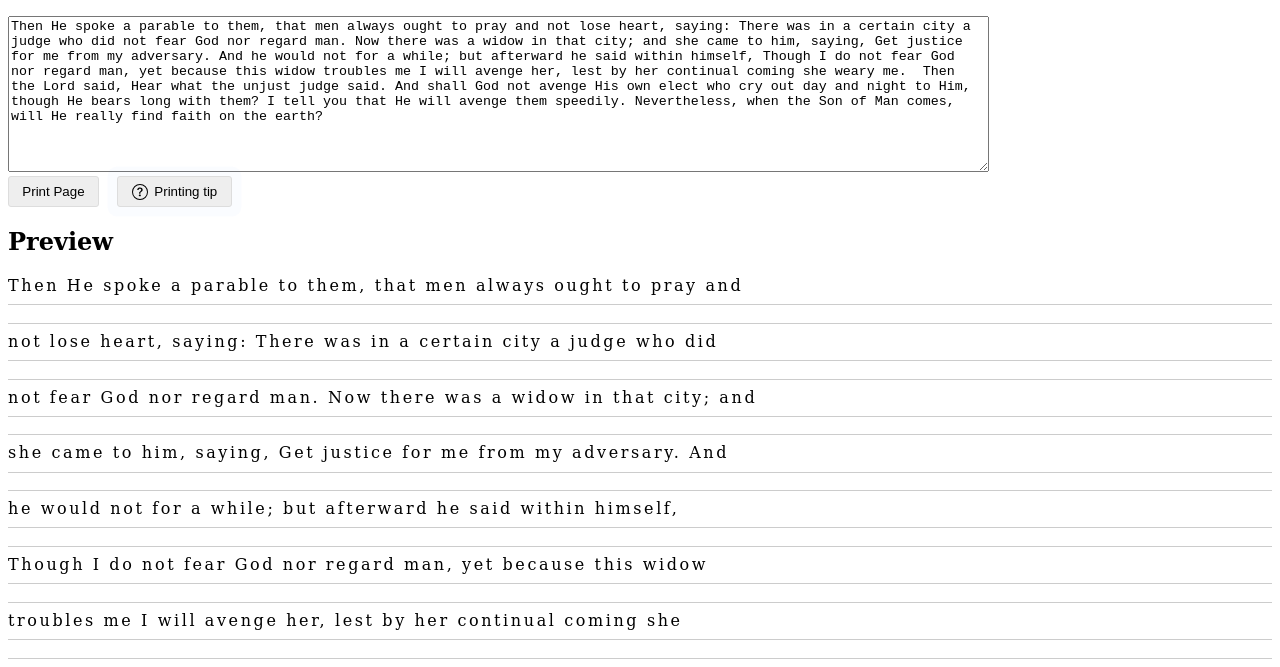
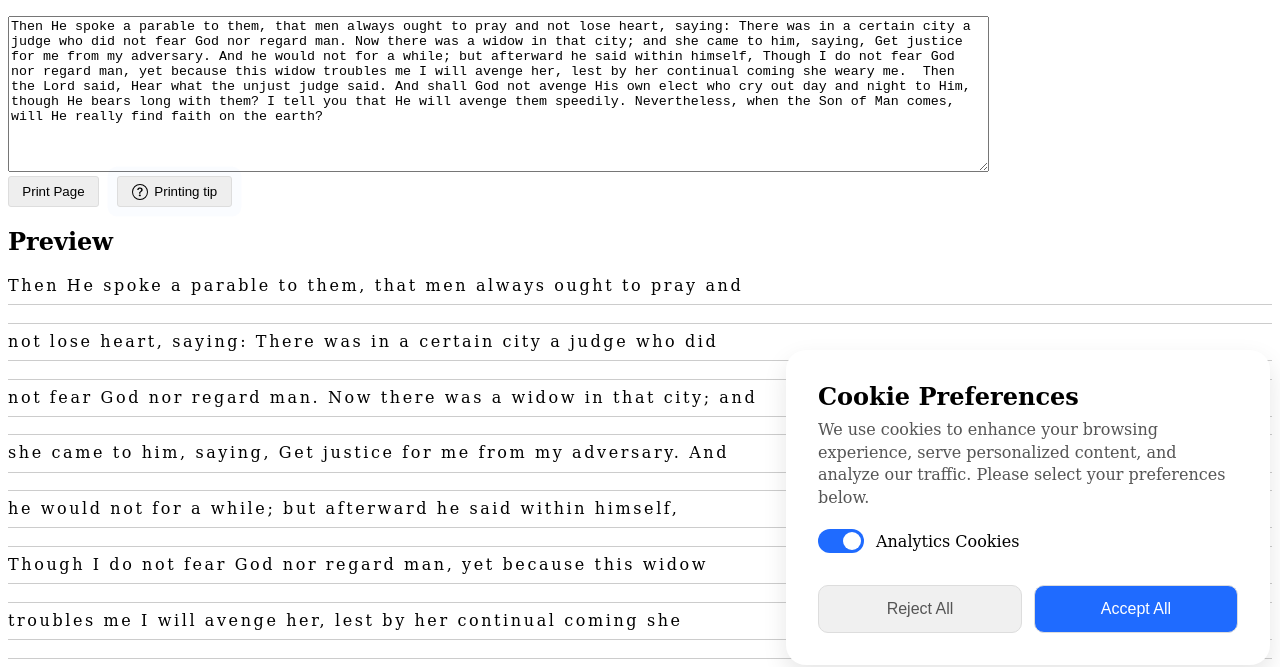
Before and after one commit to stopsopa/handwriting, a website: page index.html in a window 1280 px wide. Shown: the part 125-792 px from the top of the page. Drawn offline with Linux system fonts and the light colour scheme.

Commit message:
google analytics

```diff
--- /dev/null
+++ b/consent/consent.css
@@ -0,0 +1,88 @@
+.cookie_consent .cookie_modal {
+  display: none;
+  position: fixed;
+  right: 10px;
+  bottom: 10px;
+  background: white;
+  padding: 32px;
+  border-radius: 20px;
+  width: 420px;
+  box-shadow: 0 10px 25px rgba(0, 0, 0, 0.1);
+}
+
+.cookie_consent h2 {
+  margin: 0;
+  font-size: 24px;
+}
+
+.cookie_consent p {
+  color: #555;
+  margin-top: 8px;
+  line-height: 1.4;
+}
+
+.cookie_consent .toggle {
+  display: flex;
+  align-items: center;
+  gap: 12px;
+  margin-top: 20px;
+  cursor: pointer;
+}
+
+.cookie_consent .switch {
+  width: 46px;
+  height: 24px;
+  background: #ccc;
+  border-radius: 20px;
+  position: relative;
+  transition: background 0.3s;
+}
+
+.cookie_consent .switch.disabled {
+  opacity: 0.6;
+  cursor: not-allowed;
+}
+
+.cookie_consent .switch.active {
+  background: #1f6bff;
+}
+
+.cookie_consent .knob {
+  width: 18px;
+  height: 18px;
+  background: white;
+  border-radius: 50%;
+  position: absolute;
+  top: 3px;
+  left: 3px;
+  transition: transform 0.3s;
+}
+
+.cookie_consent .switch.active .knob {
+  transform: translateX(22px);
+}
+
+.cookie_consent .buttons {
+  display: flex;
+  gap: 12px;
+  margin-top: 32px;
+}
+
+.cookie_consent .btn {
+  flex: 1;
+  padding: 14px 0;
+  border-radius: 10px;
+  /* border: none; */
+  font-size: 16px;
+  cursor: pointer;
+}
+
+.cookie_consent .btn.reject {
+  background: #f0f0f0;
+  color: #555;
+}
+
+.cookie_consent .btn.accept {
+  background: #1f6bff;
+  color: white;
+}
--- a/index.html
+++ b/index.html
@@ -9,8 +9,44 @@
     <script>
       window.dataLayer = window.dataLayer || [];
       function gtag() {
+        console.log("gtag:", JSON.stringify([...arguments], null, 4));
         dataLayer.push(arguments);
       }
+
+      {
+        const lc = localStorage?.getItem("consentMode") || null;
+
+        let state = {
+          ad_storage: "denied",
+          analytics_storage: "denied",
+          ad_user_data: "denied",
+          ad_personalization: "denied",
+        };
+
+        if (lc !== null) {
+          const prev = JSON.parse(lc);
+
+          function isValidConsent(obj) {
+            if (typeof obj !== "object" || obj === null) return false;
+
+            for (const key of Object.keys(state)) {
+              if (!(key in obj)) return false;
+
+              const value = obj[key];
+              if (value !== "denied" && value !== "granted") return false;
+            }
+
+            return true;
+          }
+
+          if (isValidConsent(prev)) {
+            state = prev;
+          }
+        }
+
+        gtag("consent", "default", state);
+      }
+
       gtag("js", new Date());
 
       gtag("config", "G-MTGND1V0RN");
@@ -20,6 +56,7 @@
     <title>Document</title>
     <link rel="preload" href="docs/writer.gif" as="image" />
     <link rel="stylesheet" href="style.css" />
+    <link rel="stylesheet" href="consent/consent.css" />
   </head>
   <body>
     <script
@@ -195,5 +232,93 @@ Then He spoke a parable to them, that men always ought to pray and not lose hear
         });
       }
     </script>
+
+    <div class="cookie_consent">
+      <div class="cookie_modal">
+        <h2>Cookie Preferences</h2>
+        <p>
+          We use cookies to enhance your browsing experience, serve personalized
+          content, and analyze our traffic. Please select your preferences
+          below.
+        </p>
+
+        <!-- <div class="toggle">
+          <div class="switch active disabled"><div class="knob"></div></div>
+          <span>Essential Cookies (Required)</span>
+        </div> -->
+
+        <div class="toggle" onclick="toggle(this)">
+          <div class="switch active" id="cookie_analytics">
+            <div class="knob"></div>
+          </div>
+          <span>Analytics Cookies</span>
+        </div>
+
+        <!-- <div class="toggle" onclick="toggle(this)">
+          <div class="switch"><div class="knob"></div></div>
+          <span>Marketing Cookies</span>
+        </div> -->
+
+        <div class="buttons">
+          <button class="btn reject">Reject All</button>
+          <button class="btn accept">Accept All</button>
+        </div>
+      </div>
+
+      <script>
+        // mainly read about how to handle cookie consent banner here: https://developers.google.com/tag-platform/security/guides/consent-debugging#gtag.js
+        function toggle(el) {
+          const sw = el.querySelector(".switch");
+          if (!sw.classList.contains("disabled")) {
+            sw.classList.toggle("active");
+          }
+        }
+
+        const lc = localStorage.getItem("consentMode");
+
+        if (lc === null) {
+          const cookie_modal = document.querySelector(
+            ".cookie_consent .cookie_modal"
+          );
+
+          cookie_modal.style.display = "block";
+
+          const event = (e) => {
+            const el = e.target;
+
+            if (
+              el.matches(".cookie_consent .reject, .cookie_consent .accept")
+            ) {
+              const accept = el.classList.contains("accept");
+
+              const analytics = Boolean(
+                document
+                  .querySelector("#cookie_analytics")
+                  ?.classList?.contains("active")
+              );
+
+              const consent = {
+                ad_storage: "denied",
+                analytics_storage: "denied",
+                ad_user_data: "denied",
+                ad_personalization: "denied",
+              };
+
+              if (accept && analytics) {
+                consent.analytics_storage = "granted";
+                gtag("consent", "default", consent);
+              }
+
+              localStorage.setItem("consentMode", JSON.stringify(consent));
+              cookie_modal.parentNode.removeChild(cookie_modal);
+
+              document.removeEventListener("click", event);
+            }
+          };
+
+          document.addEventListener("click", event);
+        }
+      </script>
+    </div>
   </body>
 </html>
```
Also changed, not shown: README.md.
